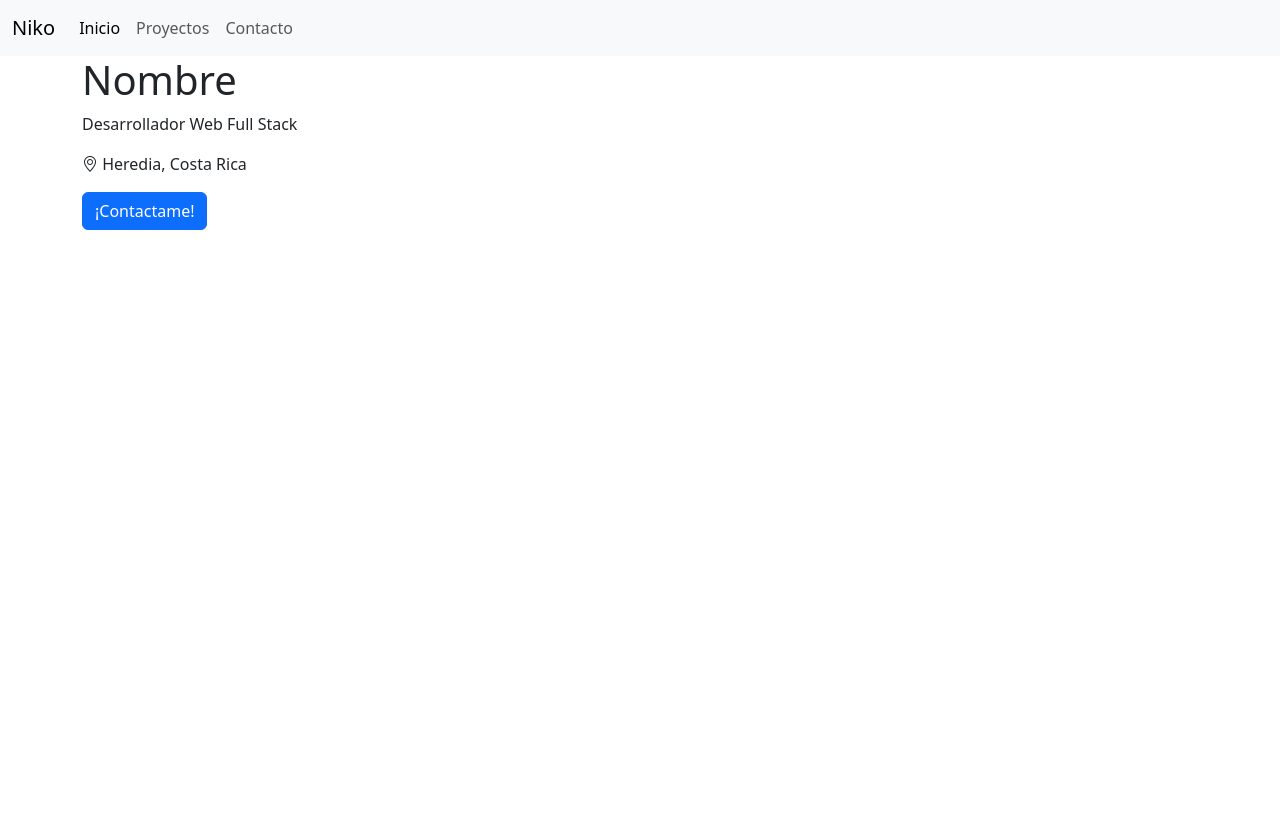
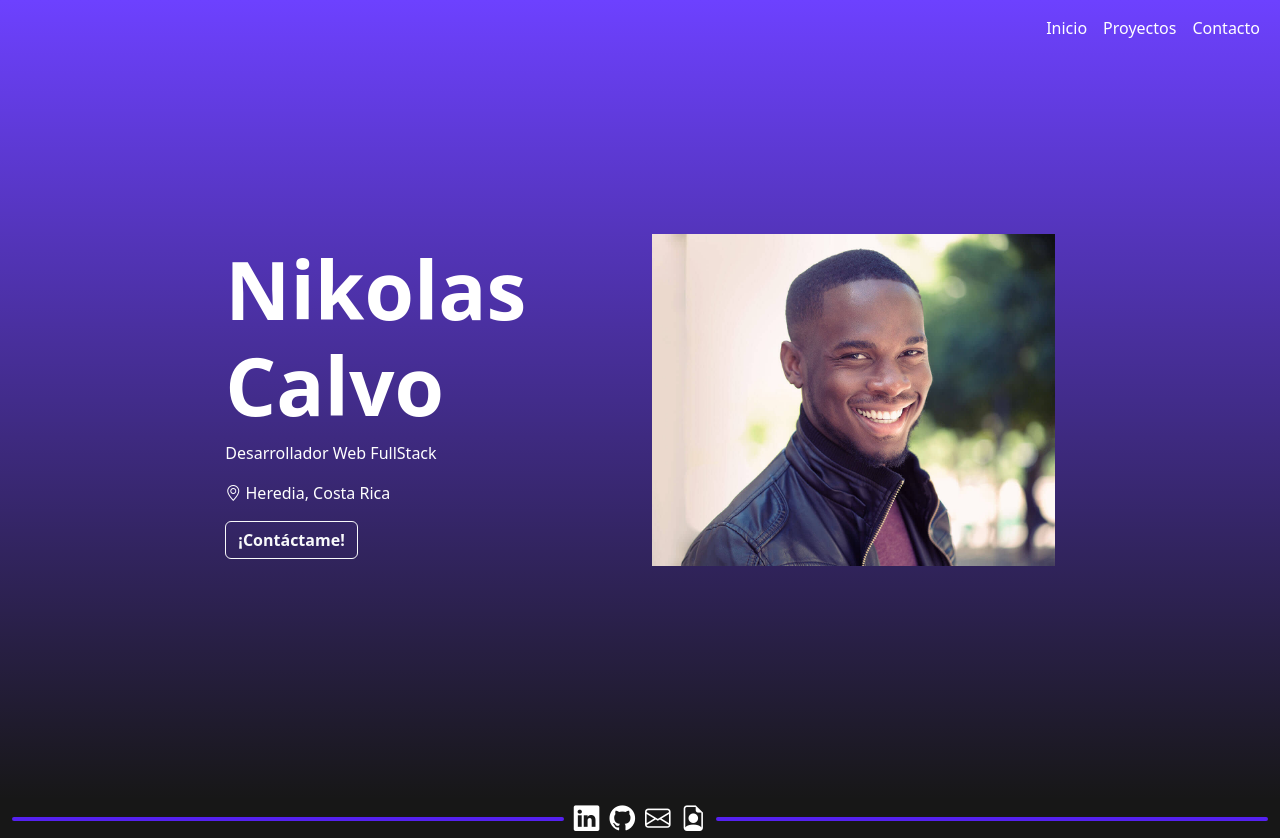
Before and after one commit to panecitoagrio/Portfolio, a plain HTML site: page index.html in a window 1280 px wide. Before the commit the page ends 800 px from the top, so only its background shows below. Drawn offline with nearby package versions, Linux system fonts and the light colour scheme.

Commit message:
finished basic information

```diff
--- a/index.html
+++ b/index.html
@@ -3,36 +3,43 @@
 <head>
     <meta charset="utf-8">
     <meta name="viewport" content="width=device-width, initial-scale=1">
-    <title>Portafolio de Niko</title>
+    <title>Portafolio de Nikolas</title>
     <link rel="stylesheet" href="https://cdn.jsdelivr.net/npm/bootstrap@5.3.8/dist/css/bootstrap.min.css">
     <link rel="stylesheet" href="main.css">
     <link rel="stylesheet" href="https://cdn.jsdelivr.net/npm/bootstrap-icons@1.13.2/font/bootstrap-icons.min.css">
 </head>
-<body>
-    <nav class="navbar navbar-expand-lg bg-body-tertiary">
+<body class="backgroundColor">
+    <nav class="navbar navbar-expand" data-bs-theme="dark">
         <div class="container-fluid">
-            <a class="navbar-brand">Niko</a>
-            <button class="navbar-toggler" type="button" data-bs-toggle="collapse"
-                    data-bs-target="#navbarNav" aria-controls="navbarNav"
-                    aria-expanded="false" aria-label="Alternar navegación">
-                <span class="navbar-toggler-icon"></span>
-            </button>
-            <div class="collapse navbar-collapse" id="navbarNav">
-                <ul class="navbar-nav">
-                    <li class="nav-item"><a class="nav-link active" aria-current="page" href="#inicio">Inicio</a></li>
-                    <li class="nav-item"><a class="nav-link" href="#proyectos">Proyectos</a></li>
-                    <li class="nav-item"><a class="nav-link" href="#contacto">Contacto</a></li>
-                </ul>
-            </div>
+            <ul class="navbar-nav ms-auto">
+                <li class="nav-item"><a class="nav-link letterColor" aria-current="page" href="#inicio">Inicio</a></li>
+                <li class="nav-item"><a class="nav-link letterColor" href="#proyectos">Proyectos</a></li>
+                <li class="nav-item"><a class="nav-link letterColor" href="#contacto">Contacto</a></li>
+            </ul>
         </div>
     </nav>
 
-    <main class="container" id="inicio" class="row">
-        <h1>Nombre</h1>
-        <p>Desarrollador Web Full Stack</p>
-        <p><i class="bi bi-geo-alt"></i> Heredia, Costa Rica</p>
-        <button class="btn btn-primary" onclick="window.location.href=''">¡Contactame!</button>
+    <main class="container-fluid" id="principal">
+            <div class="row justify-content-md-center align-items-center gradient"
+                id="main-content">
+                <div class="col-12 col-md-4 text-center text-md-start">
+                    <h1 class="display-1 fw-bold letterColor">Nikolas Calvo</h1>
+                    <p class="fs-6 letterColor">Desarrollador Web FullStack</p>
+                    <p class="letterColor"><i class="bi bi-geo-alt"></i> Heredia, Costa Rica</p>
+                    <button class="btn btn-outline-light fw-bold" onclick="window.location.href='mailto:csam15161@gmail.com'">¡Contáctame!</button>
+                </div>
+                <div class="col-12 col-md-4 text-center">
+                    <img src="img/profile.jpg" alt="Foto de perfil" class="img-fluid d-block mx-auto">
+                </div>
+            </div>
+            <div class="social-divider">
+                <a href="https://www.linkedin.com/in/nikolas-calvo-zuñiga-015964394" target="_blank" class="social-icon" aria-label="LinkedIn" title="LinkedIn"><i class="bi bi-linkedin"></i></a>
+                <a href="https://github.com/panecitoagrio" target="_blank" class="social-icon" aria-label="GitHub" title="GitHub"><i class="bi bi-github"></i></a>
+                <a href="mailto:csam15161@gmail.com" target="_blank" class="social-icon" aria-label="Contacto" title="Contacto"><i class="bi bi-envelope"></i></a>
+                <a href="docs/CVNikolasCalvo.pdf" target="_blank" class="social-icon" aria-label="Curriculum" title="Curriculum"><i class="bi bi-file-earmark-person"></i></a>
+            </div>
     </main>
+
 
     <script src="https://cdn.jsdelivr.net/npm/bootstrap@5.3.8/dist/js/bootstrap.bundle.min.js"></script>
 </body>
--- a/main.css
+++ b/main.css
@@ -0,0 +1,48 @@
+.navbar {
+    position: absolute;
+    inset: 0 0 auto 0;
+    z-index: 10;
+    background: transparent;
+}
+.backgroundColor {
+    background-color: #171717;
+}
+
+.letterColor {
+    color: white;
+}
+
+.gradient {
+    background: linear-gradient(
+        180deg,
+        rgba(109, 65, 255, 1) 0%,
+        rgba(0, 0, 0, 0) 100%
+    );
+    background-attachment: fixed;
+    min-height: 100vh;
+}
+
+.social-divider {
+    display: flex;
+    align-items: center;
+    gap: 10px;
+}
+
+.social-divider::before,
+.social-divider::after {
+    content: "";
+    flex: 1;
+    height: 4px;
+    background-color: #5521f1;
+    border-radius: 2px;
+}
+
+.social-divider a {
+    color: white;
+    font-size: 1.6rem;
+    transition: color 0.2s;
+}
+
+.social-divider a:hover {
+    color: #2fd4c0;
+}
```
Also changed, not shown: img/profile.jpg (added), 1 other file.
